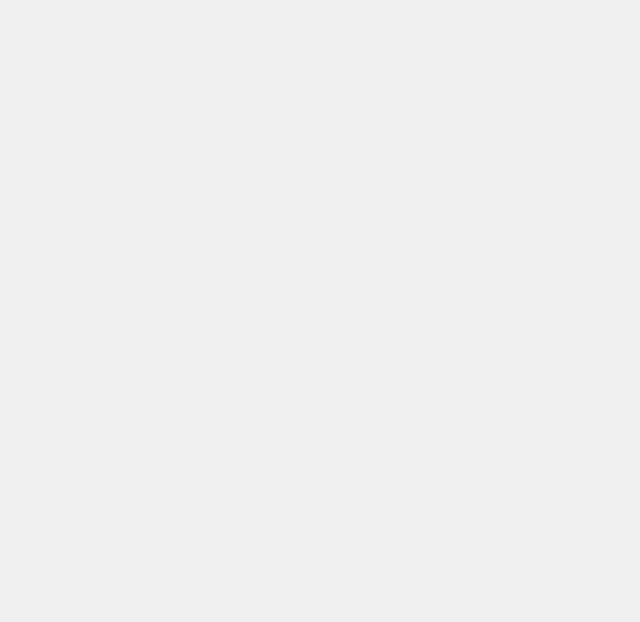
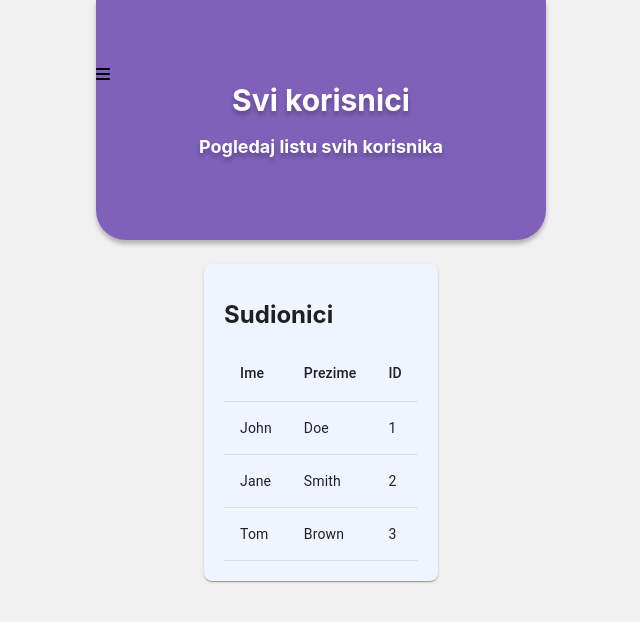
Before and after one commit to LukaArambasic2/chess-rank-up, a React (Create React App) app in the folder frontend/: page /admin/all-users in a window 1280 px wide. Before the commit this address had no page. Shown: the top 622 px of the page, without its empty margins (319-959 px from the left). Built offline with nearby package versions, Linux system fonts and the light colour scheme.

Commit message:
Added Admin pages

```diff
--- a/frontend/package.json
+++ b/frontend/package.json
@@ -3,9 +3,12 @@
   "version": "0.1.0",
   "private": true,
   "dependencies": {
+    "@emotion/react": "^11.13.3",
+    "@emotion/styled": "^11.13.0",
     "@fortawesome/fontawesome-svg-core": "^6.6.0",
     "@fortawesome/free-solid-svg-icons": "^6.6.0",
     "@fortawesome/react-fontawesome": "^0.2.2",
+    "@mui/material": "^6.1.5",
     "@testing-library/jest-dom": "^5.17.0",
     "@testing-library/react": "^13.4.0",
     "@testing-library/user-event": "^13.5.0",
--- a/frontend/src/App.js
+++ b/frontend/src/App.js
@@ -18,6 +18,10 @@ import Join from './pages/join/Join';
 import UpcomingEvents from './pages/upcoming/UpcomingEvents';
 import Post from './pages/post/Post';
 import Admin from './pages/admin/Admin';
+import AddPoints from './pages/admin/addPoints/AddPoints';
+import AddEvents from './pages/admin/addEvents/AddEvents';
+import AddNews from './pages/admin/addNews/AddNews';
+import AllUsers from './pages/admin/allUsers/AllUsers';
 
 const sections = [
   { id: 1, name: 'Šahovska sekcija', description: 'Igramo šah', to:"/profile" },
@@ -59,6 +63,10 @@ function App() {
         <Route path="/section" element={<Section />} />
 
         <Route path='/admin' element={<Admin />} />
+        <Route path='/admin/add-points' element={<AddPoints  />} />
+        <Route path='/admin/add-events' element={<AddEvents  />} />
+        <Route path='/admin/add-news' element={<AddNews  />} />
+        <Route path='/admin/all-users' element={<AllUsers  />} />
 
       </Routes>
     </Router>
--- /dev/null
+++ b/frontend/src/pages/admin/addEvents/AddEvents.jsx
@@ -0,0 +1,19 @@
+import React from 'react';
+import { Button, TextField, Checkbox, FormControlLabel } from '@mui/material';
+import "./AddEvents.css";
+import TitleContainer from '../../../components/titleContainer/TitleContainer';
+
+const AddEvents = () => {
+  return (
+    <div className='container'>
+      <TitleContainer title={"Novi event"} description={"Dodavanje novih evenata"} />
+      <TextField label="Naslov" fullWidth className='formControl' />
+      <TextField label="Datum" type="date" fullWidth className='formControl' />
+      <TextField label="Broj bodova" fullWidth className='formControl' />
+      <FormControlLabel control={<Checkbox />} label="Automatski postavi obavijest" />
+      <Button variant="contained" color="primary" className='formControl'>Create Event</Button>
+    </div>
+  );
+};
+
+export default AddEvents;
--- /dev/null
+++ b/frontend/src/pages/admin/addNews/AddNews.jsx
@@ -0,0 +1,17 @@
+import React from 'react';
+import { Button, TextField } from '@mui/material';
+import "./AddNews.css";
+import TitleContainer from '../../../components/titleContainer/TitleContainer';
+
+const AddNews = () => {
+  return (
+    <div className='container'>
+      <TitleContainer title={"Nova obavijest"} description={"Dodaj personaliziranu obavijest"} />
+        <TextField label="Naslov" fullWidth className='formControl' />
+        <TextField label="Tekst" multiline rows={4} fullWidth className='formControl' />
+        <Button variant="contained" color="primary" className='formControl'>Post News</Button>
+    </div>
+  );
+};
+
+export default AddNews;
--- /dev/null
+++ b/frontend/src/pages/admin/addPoints/AddPoints.css
@@ -0,0 +1,3 @@
+.formControl {
+    margin: 10px 0;
+}
--- /dev/null
+++ b/frontend/src/pages/admin/addPoints/AddPoints.jsx
@@ -0,0 +1,46 @@
+import React from 'react';
+import { Button, TextField, MenuItem, Select, InputLabel, FormControl } from '@mui/material';
+import "./AddPoints.css";
+import TitleContainer from '../../../components/titleContainer/TitleContainer';
+
+const AddPoints = () => {
+  return (
+    <div className='container'>
+        <TitleContainer title={"Unos bodova"} description={"Unesi bodove za određeni event"} />
+      <FormControl fullWidth className='formControl'>
+        <Button variant="outlined" component="label">
+          Upload file
+          <input type="file" hidden />
+        </Button>
+      </FormControl>
+
+      <FormControl fullWidth className='formControl'>
+        <InputLabel id="event-label">Odaberi događaj</InputLabel>
+        <Select labelId="event-label" label="Odaberi događaj" defaultValue="">
+          <MenuItem value={10}>Event 1</MenuItem>
+          <MenuItem value={20}>Event 2</MenuItem>
+          <MenuItem value={30}>Event 3</MenuItem>
+        </Select>
+      </FormControl>
+
+      <TextField label="Broj bodova" fullWidth className='formControl' />
+      <Button variant="contained" color="primary" className='formControl'>Submit</Button>
+    </div>
+  );
+};
+
+const styles = {
+  container: {
+    padding: '20px',
+    backgroundColor: '#f0f4ff',
+    borderRadius: '8px',
+    textAlign: 'center',
+    maxWidth: '400px',
+    margin: '0 auto'
+  },
+  formControl: {
+    margin: '10px 0'
+  }
+};
+
+export default AddPoints;
--- /dev/null
+++ b/frontend/src/pages/admin/allUsers/AllUsers.jsx
@@ -0,0 +1,50 @@
+import React from 'react';
+import { Table, TableBody, TableCell, TableHead, TableRow, Paper } from '@mui/material';
+import TitleContainer from '../../../components/titleContainer/TitleContainer';
+
+const AllUsers = () => {
+  const users = [
+    { name: 'John', surname: 'Doe', id: 1 },
+    { name: 'Jane', surname: 'Smith', id: 2 },
+    { name: 'Tom', surname: 'Brown', id: 3 }
+  ];
+
+  return (
+    <div className='container'>
+        <TitleContainer title={"Svi korisnici"} description={"Pogledaj listu svih korisnika"} />
+        <Paper style={styles.paper}>
+        <h2>Sudionici</h2>
+        <Table>
+            <TableHead>
+            <TableRow>
+                <TableCell>Ime</TableCell>
+                <TableCell>Prezime</TableCell>
+                <TableCell>ID</TableCell>
+            </TableRow>
+            </TableHead>
+            <TableBody>
+            {users.map((user) => (
+                <TableRow key={user.id}>
+                <TableCell>{user.name}</TableCell>
+                <TableCell>{user.surname}</TableCell>
+                <TableCell>{user.id}</TableCell>
+                </TableRow>
+            ))}
+            </TableBody>
+        </Table>
+        </Paper>
+    </div>
+  );
+};
+
+const styles = {
+  paper: {
+    padding: '20px',
+    backgroundColor: '#f0f4ff',
+    borderRadius: '8px',
+    maxWidth: '400px',
+    margin: '0 auto'
+  }
+};
+
+export default AllUsers;
```
Also changed, not shown: frontend/src/pages/admin/addEvents/AddEvents.css (added), frontend/src/pages/admin/addNews/AddNews.css (added), frontend/src/pages/admin/allUsers/AllUsers.css (added), 1 other file (tests, documents, lock files or other folders).
